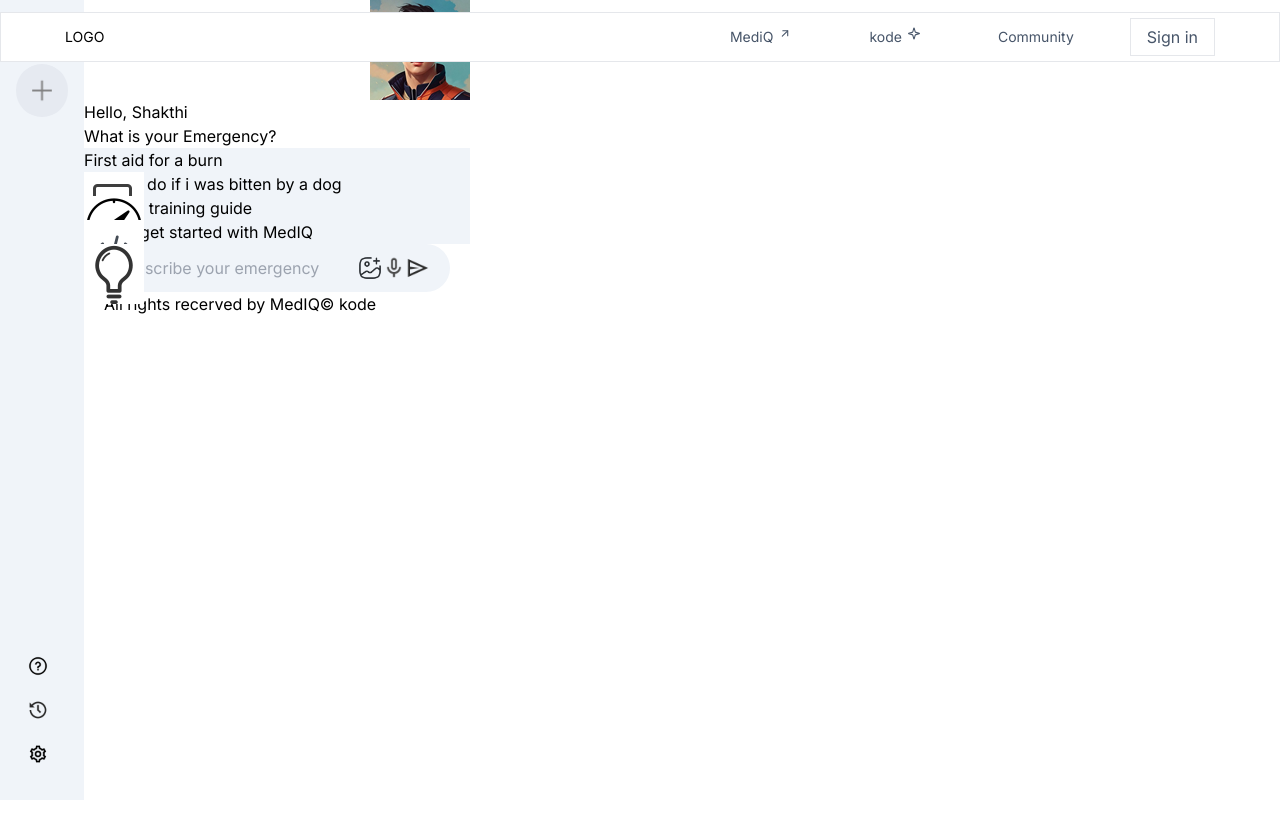
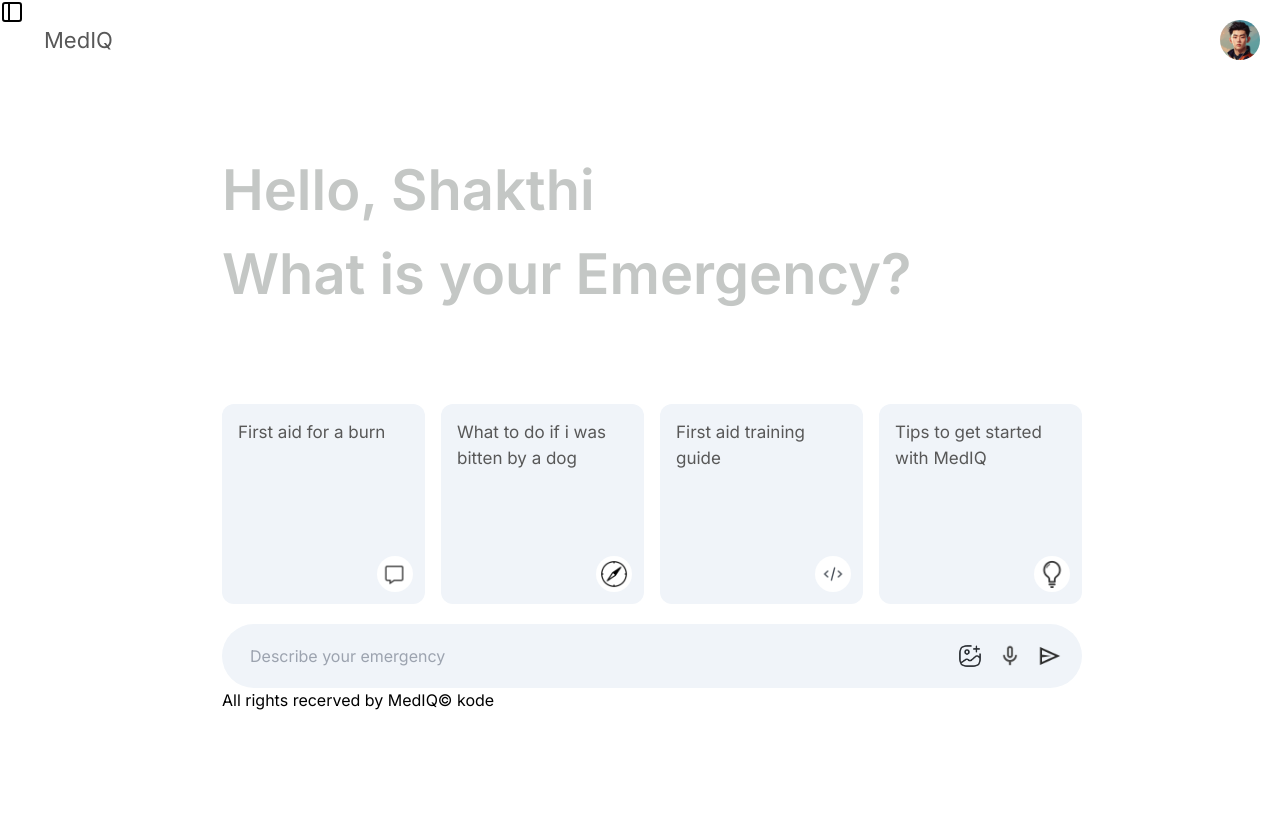
Before and after one commit to kodecosmo/MediQ-Chat, a Next.js app: page / in a window 1280 px wide. Before the commit the page ends 800 px from the top, so only its background shows below. Built offline with nearby package versions, Linux system fonts and the light colour scheme; no server answers.

Commit message:
refactor: Update import paths and file structure for chatArea component

```diff
--- a/src/Components/chatArea.tsx
+++ b/src/app/components/chatArea.tsx
@@ -1,6 +1,6 @@
 import Image from 'next/image'
 import React from 'react'
-import { assets } from '../../public/assets/assets'
+import { assets } from '../../../public/assets/assets'
 
 export const ChatArea = () => {
   return (
--- a/src/app/page.tsx
+++ b/src/app/page.tsx
@@ -1,13 +1,9 @@
 "use client";
 import Image from "next/image";
 import { useUser } from "@clerk/nextjs";
-import { Navbar } from "@/app/components/navbar";
-import { Sidebar } from "@/app/components/sidebar";
-import { ChatArea } from "@/Components/chatArea";
-
-
-
-
+import { userAgent } from "next/server";
+import { Sidebar } from "lucide-react";
+import { ChatArea } from "./components/chatArea";
 
 
 export default function Home() {
@@ -15,14 +11,13 @@ export default function Home() {
 
   return (
     <>
-
-      <Navbar />
-
       <main className="flex min-h-screen">
         <Sidebar />
 
         <ChatArea />
       </main>
+
+
     </>
   );
 }
```
